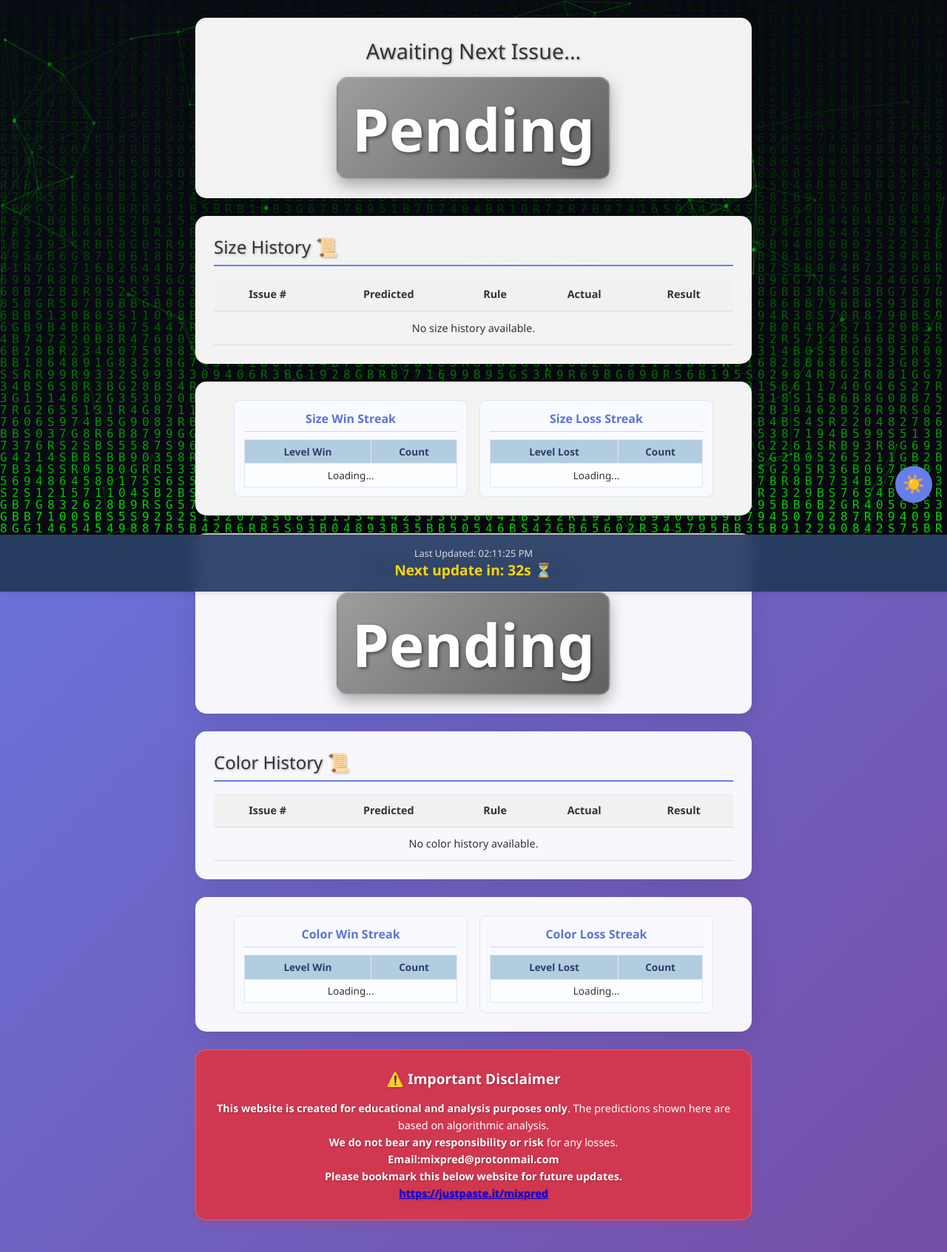
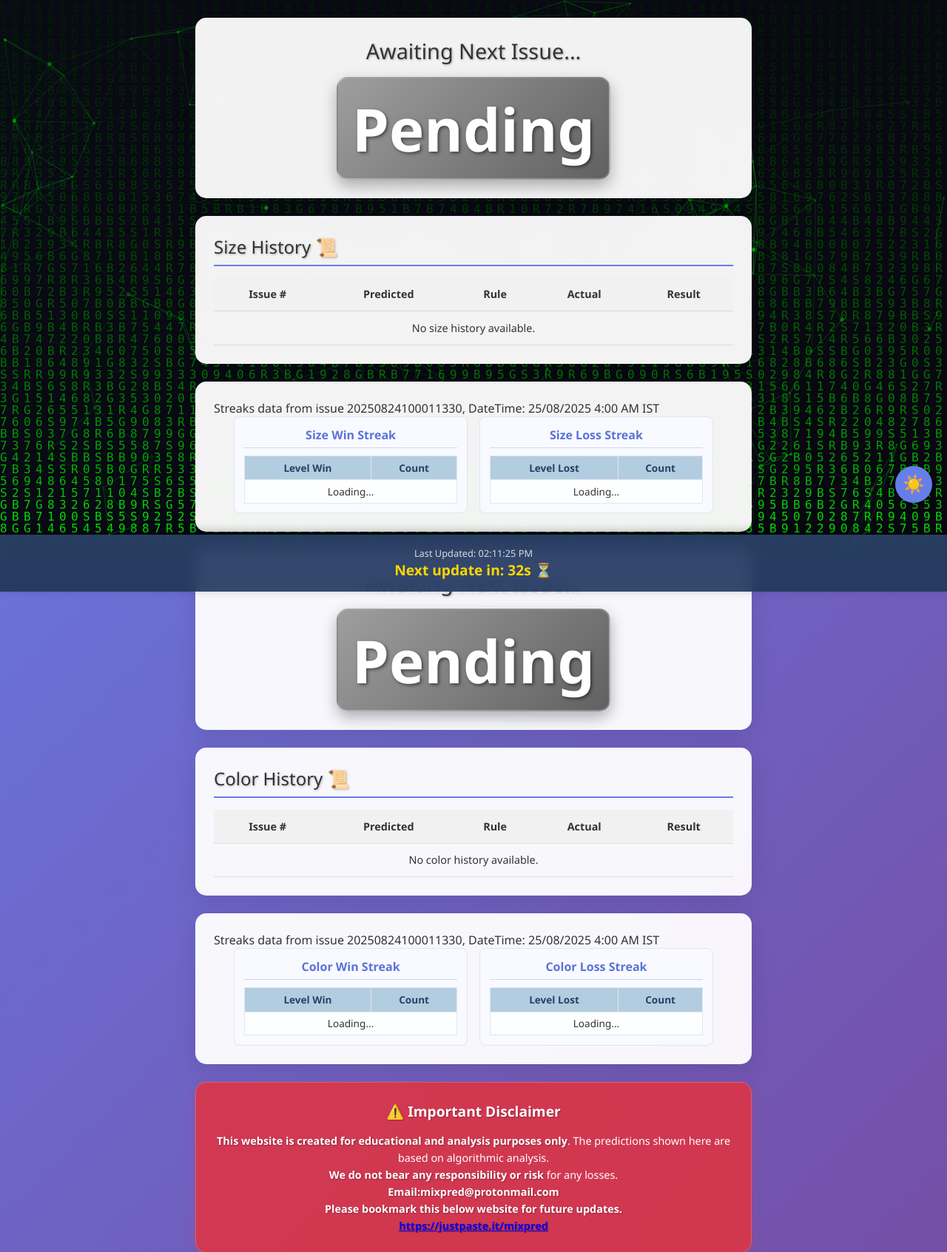
Before and after one commit to workforakng/prediction_backend, a Flask app: page /mixpred/ in a window 1280 px wide. Shown: the top 1693 px of the page at 74% size. Run offline with Flask 3, Linux system fonts and the light colour scheme; data that the repository does not hold is empty; parts of the project's set-up code (start-up, migrations or seed data) failed here and were passed over.

Commit message:
stresk issue no

```diff
--- a/templates/mixpred.html
+++ b/templates/mixpred.html
@@ -597,6 +597,7 @@
     </section>
 
     <section class="section">
+    <div>Streaks data from issue 20250824100011330, DateTime: 25/08/2025 4:00 AM IST </div>
         <div class="streak-tables-container">
           <div class="streak-table-section">
             <div class="streak-table-title">Size Win Streak</div>
@@ -664,6 +665,7 @@
     </section>
 
     <section class="section">
+    <div>Streaks data from issue 20250824100011330, DateTime: 25/08/2025 4:00 AM IST </div>
         <div class="streak-tables-container">
           <div class="streak-table-section">
             <div class="streak-table-title">Color Win Streak</div>
```
